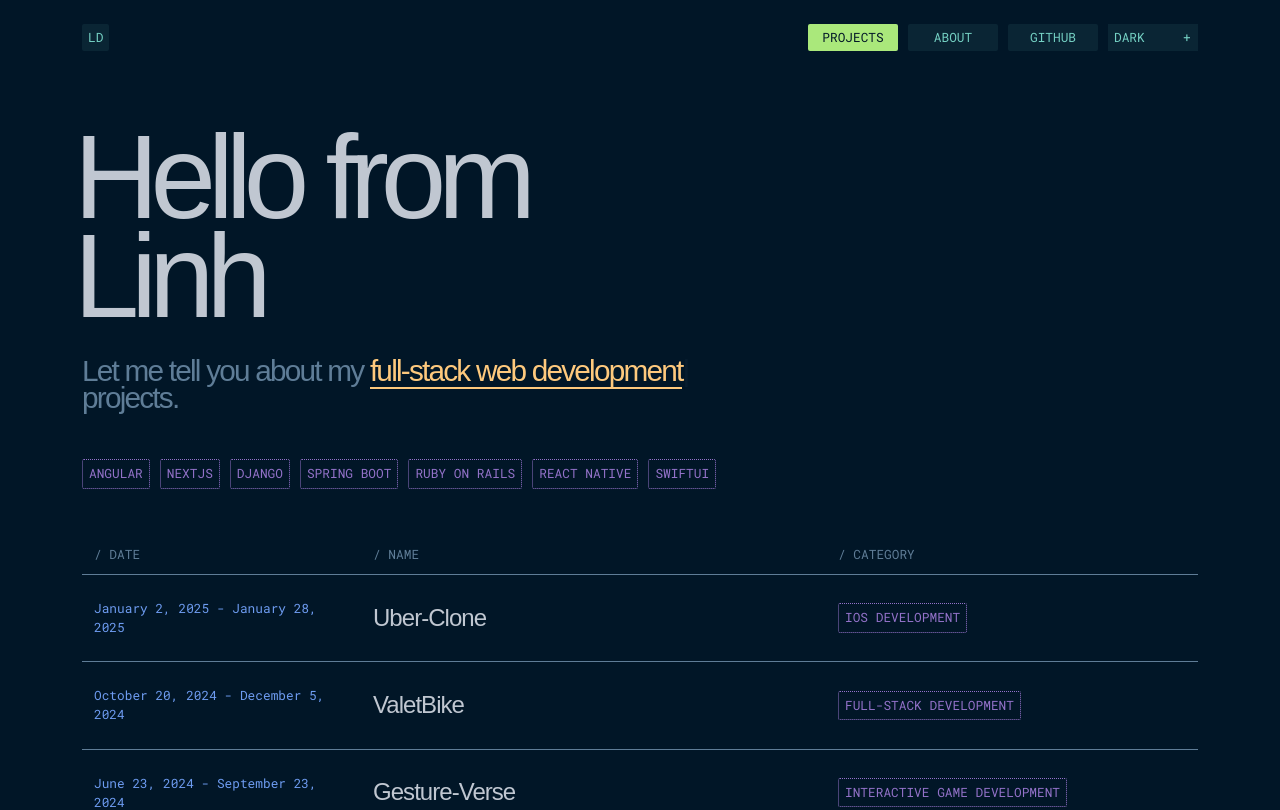
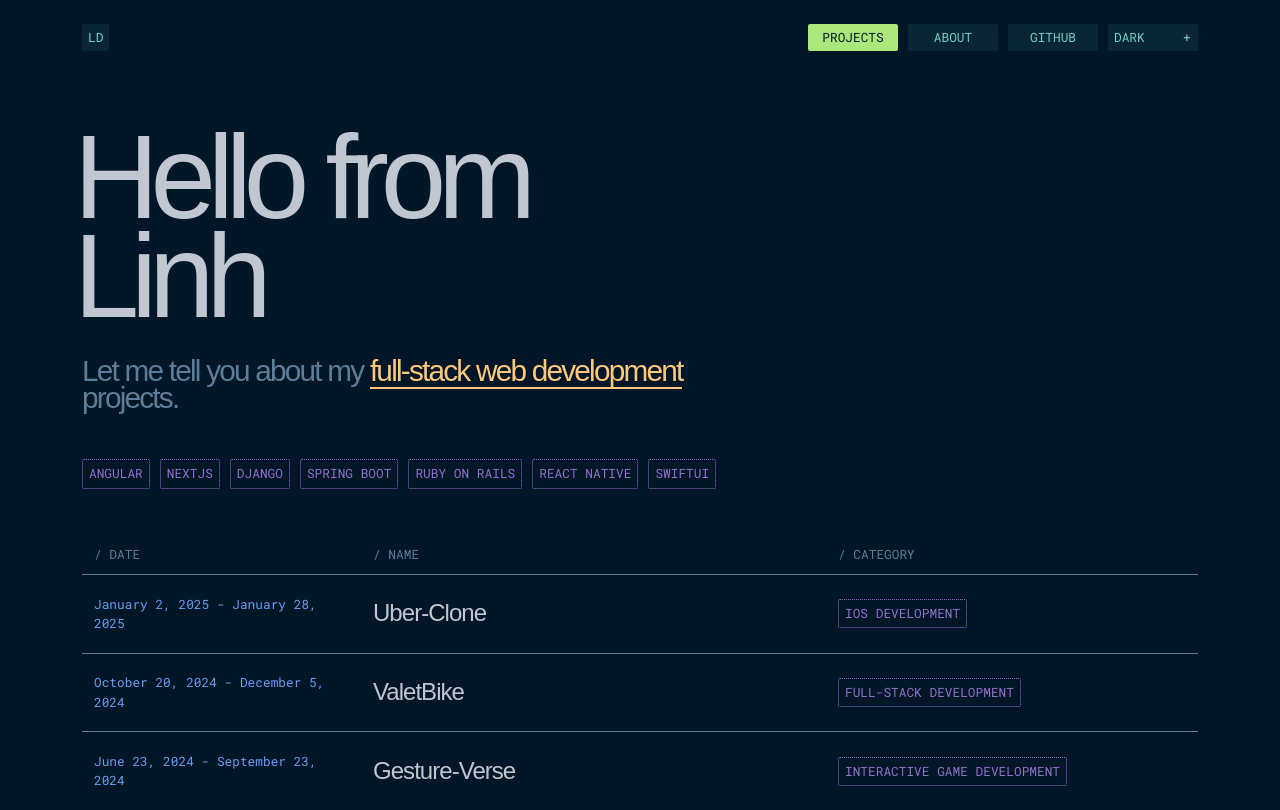
Before and after one commit to LynnHaDo/Portfolio, a Next.js app: page / in a window 1280 px wide. Shown: the top 810 px of the page. Built offline with nearby package versions, Linux system fonts and the light colour scheme.

Commit message:
Fix padding for lists

```diff
--- a/styles/utils.module.scss
+++ b/styles/utils.module.scss
@@ -76,8 +76,11 @@
 }
 
 .listItem {
-    padding: 1.5rem 0;
     border-bottom: 1px solid var(--borderColor);
+
+    > * {
+        margin: 1em 0;
+    }
 
     &:hover {
         background-color: var(--highlight);
```
